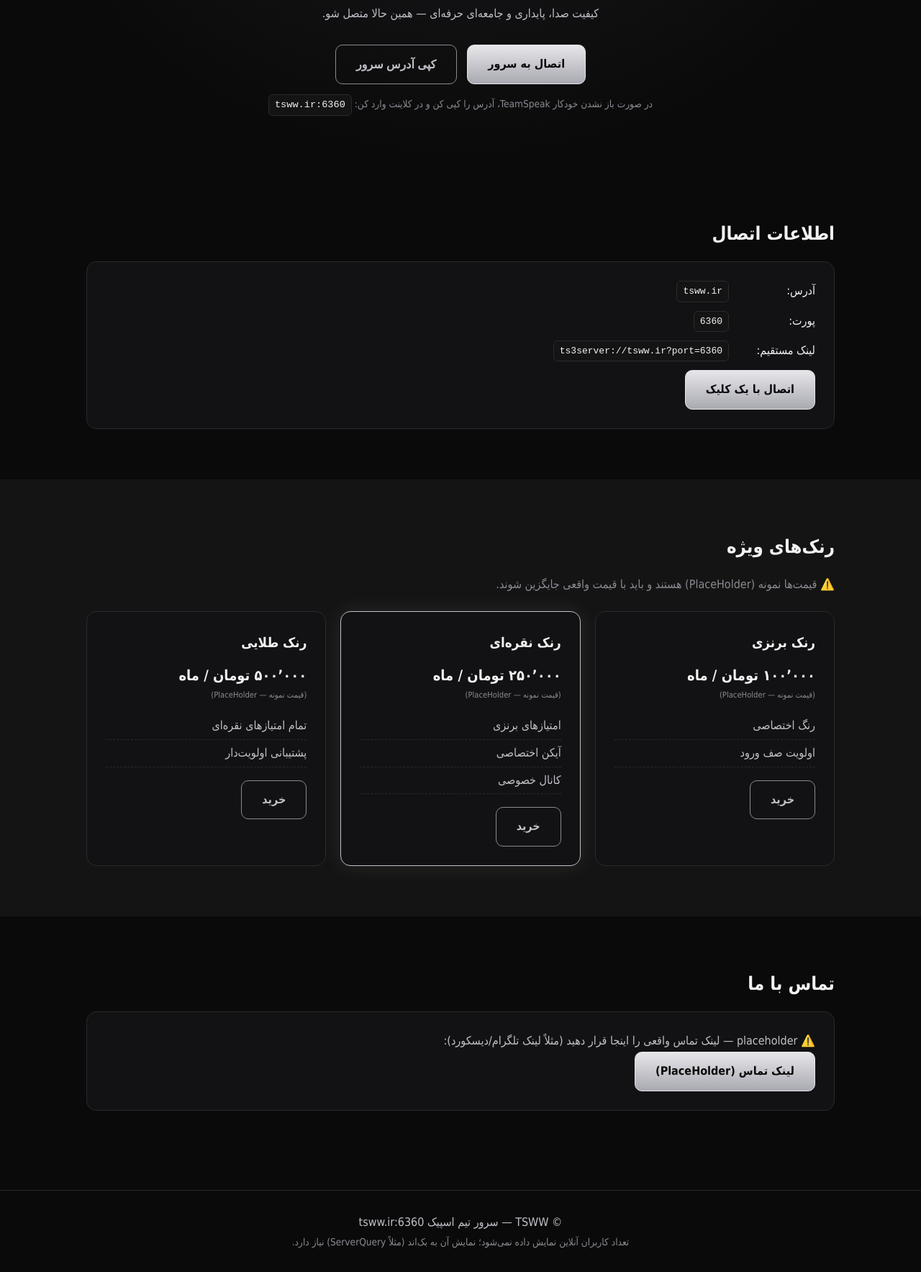
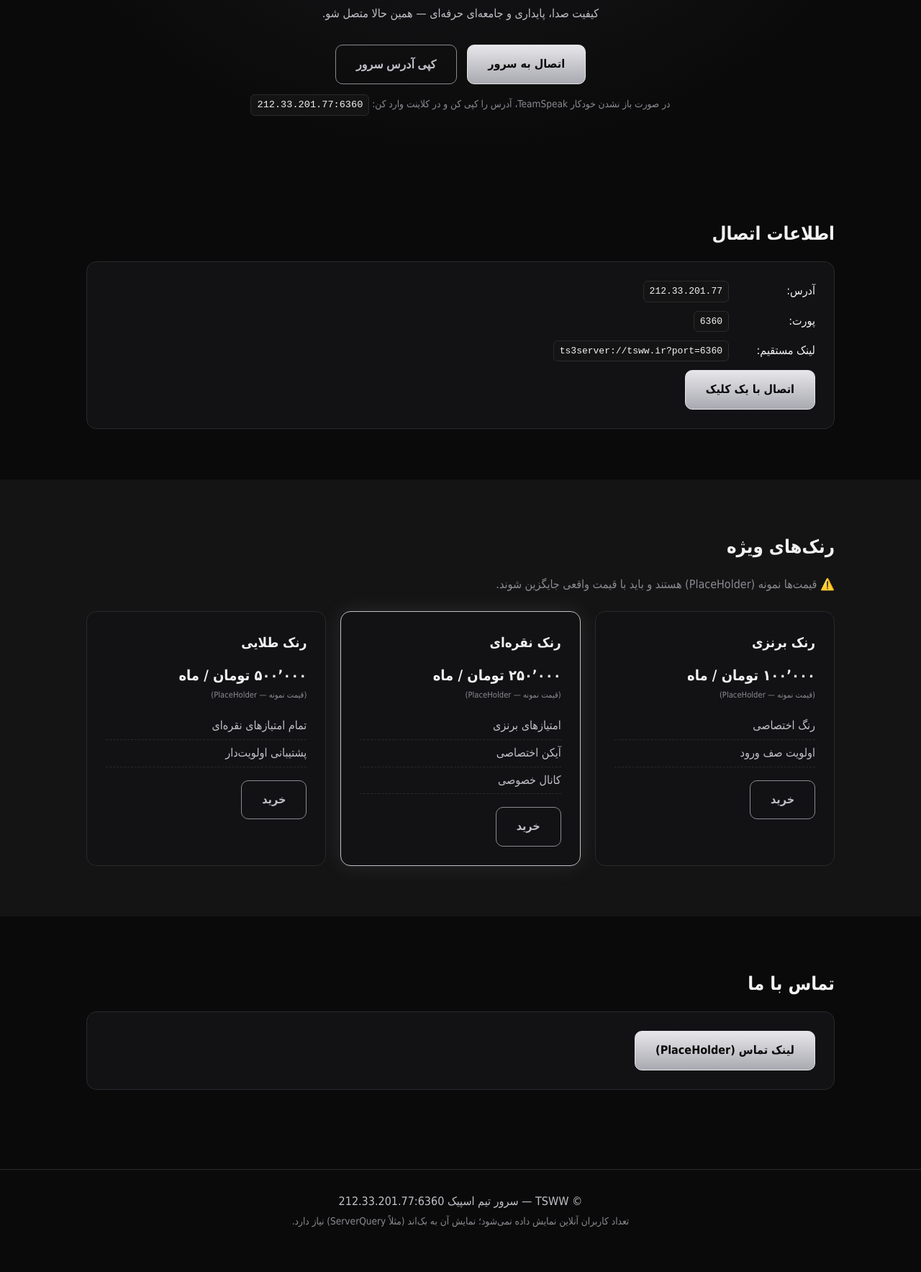
Before and after one commit to p55711791-byte/Arazel, a plain HTML site: page index.html in a window 1280 px wide. Shown: the part 371-2138 px from the top of the page at 72% size. After the commit the page ends 2109 px from the top, so only its background shows below. Drawn offline with Linux system fonts and the light colour scheme.

Commit message:
Update index.html

```diff
--- a/index.html
+++ b/index.html
@@ -3,8 +3,8 @@
 <head>
 <meta charset="UTF-8">
 <meta name="viewport" content="width=device-width, initial-scale=1.0">
-<title>TSWW | سرور تیم اسپیک tsww.ir</title>
-<meta name="description" content="سرور تیم اسپیک TSWW — آدرس tsww.ir پورت 6360. متصل شو و با ما در ارتباط باش.">
+<title>Arazel | سرور تیم اسپیک Arazel Server</title>
+<meta name="description" content="سرور تیم اسپیک 212.33.201.77:6360  متصل شو و با ما در ارتباط باش.">
 <link rel="icon" type="image/png" href="assets/logo.png">
 <link rel="stylesheet" href="style.css">
 </head>
@@ -29,9 +29,9 @@
       <p class="hero-sub">کیفیت صدا، پایداری و جامعه‌ای حرفه‌ای — همین حالا متصل شو.</p>
       <div class="hero-actions">
         <a class="btn btn-primary" href="ts3server://tsww.ir?port=6360">اتصال به سرور</a>
-        <button class="btn btn-ghost" id="copyBtn" data-copy="tsww.ir:6360">کپی آدرس سرور</button>
+        <button class="btn btn-ghost" id="copyBtn" data-copy=" 212.33.201.77:6360">کپی آدرس سرور</button>
       </div>
-      <p class="muted small">در صورت باز نشدن خودکار TeamSpeak، آدرس را کپی کن و در کلاینت وارد کن: <code>tsww.ir:6360</code></p>
+      <p class="muted small">در صورت باز نشدن خودکار TeamSpeak، آدرس را کپی کن و در کلاینت وارد کن: <code> 212.33.201.77:6360</code></p>
     </div>
   </section>
 
@@ -39,7 +39,7 @@
     <div class="container">
       <h2>اطلاعات اتصال</h2>
       <div class="card connect-card">
-        <div class="row"><span>آدرس:</span><code>tsww.ir</code></div>
+        <div class="row"><span>آدرس:</span><code>212.33.201.77</code></div>
         <div class="row"><span>پورت:</span><code>6360</code></div>
         <div class="row"><span>لینک مستقیم:</span><code>ts3server://tsww.ir?port=6360</code></div>
         <a class="btn btn-primary" href="ts3server://tsww.ir?port=6360">اتصال با یک کلیک</a>
@@ -78,7 +78,6 @@
     <div class="container">
       <h2>تماس با ما</h2>
       <div class="card connect-card">
-        <p>⚠️ placeholder — لینک تماس واقعی را اینجا قرار دهید (مثلاً لینک تلگرام/دیسکورد):</p>
         <a class="btn btn-primary" href="#contact" id="contactLink">لینک تماس (PlaceHolder)</a>
       </div>
     </div>
@@ -87,7 +86,7 @@
 
 <footer class="footer">
   <div class="container">
-    <p>© TSWW — سرور تیم اسپیک tsww.ir:6360</p>
+    <p>© TSWW — سرور تیم اسپیک 212.33.201.77:6360</p>
     <p class="muted small">تعداد کاربران آنلاین نمایش داده نمی‌شود؛ نمایش آن به بک‌اند (مثلاً ServerQuery) نیاز دارد.</p>
   </div>
 </footer>
```
